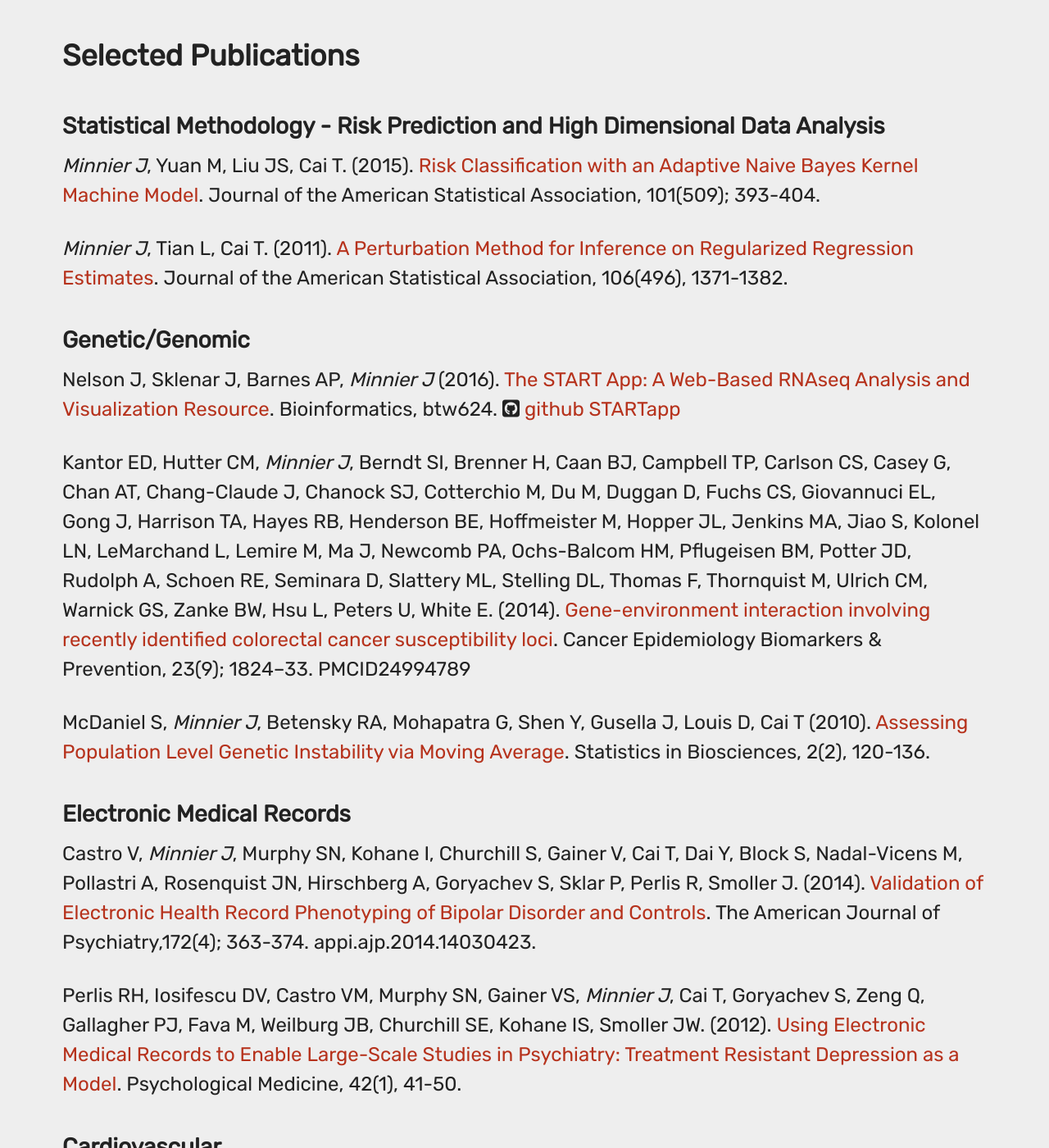
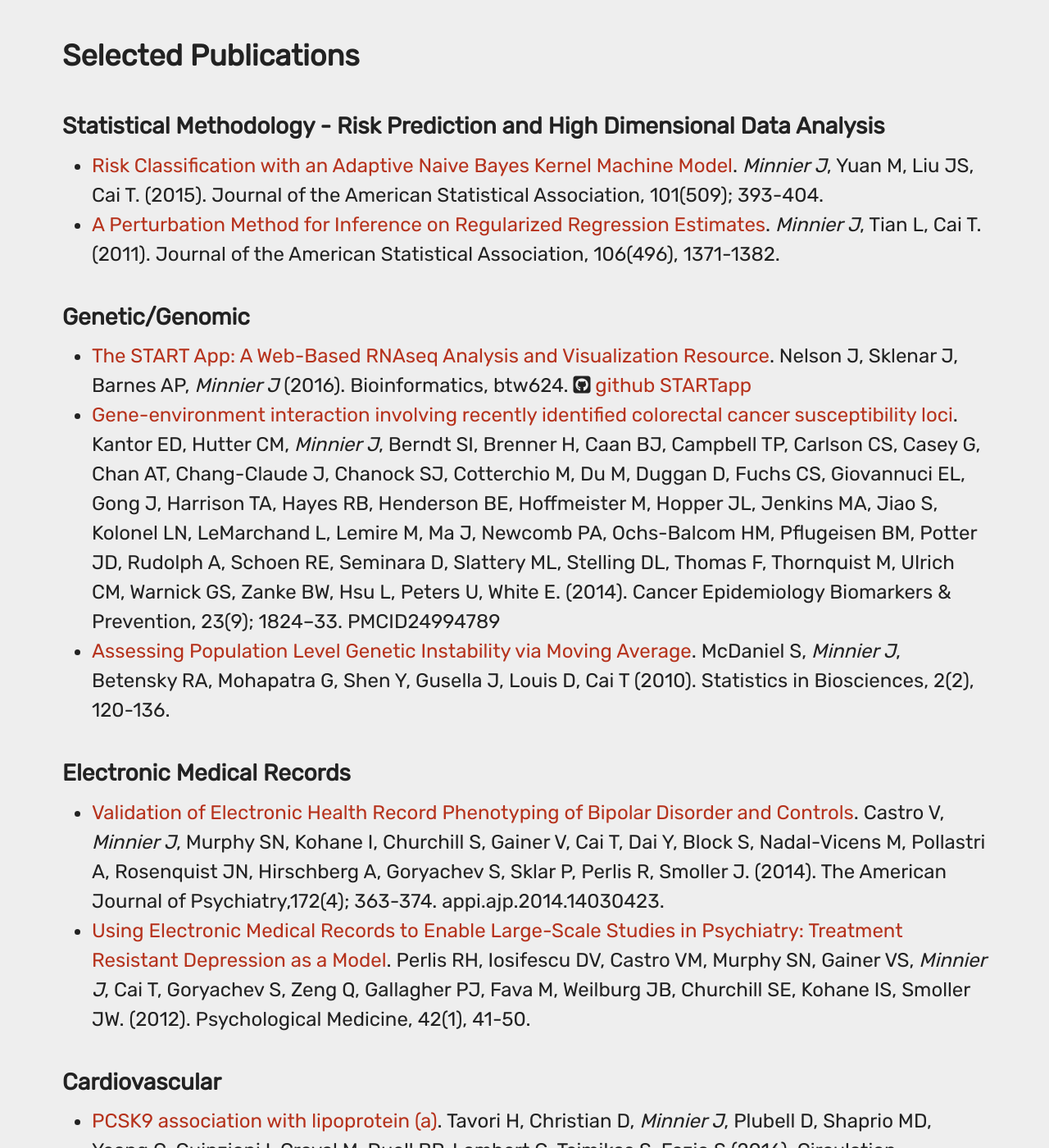
Before and after one commit to jminnier/jminnier.github.io, a Jekyll site: the page built from publications.md, in a window 1280 px wide and 1400 px high, scrolled down 269 px. Shown: the whole window at 82% size. Built offline with Jekyll 4.4.1, drawn with Linux system fonts in a browser that asks for light colours; nearby versions of some CDN libraries; some web fonts are replaced; some of the changed text lies outside the part shown.

Commit message:
add analytics, reformat publications

```diff
--- a/_config.yml
+++ b/_config.yml
@@ -22,6 +22,7 @@
 twitter_username: datapointier
 github_username:  jminnier
 sourcecode: "https://github.com/jminnier/jminnier.github.io"
+analytics.provider: custom
 
 # Build settings
 markdown: kramdown
--- a/_includes/analytics.html
+++ b/_includes/analytics.html
@@ -12,7 +12,7 @@
 {% when "statcounter" %}
   {% include analytics-providers/statcounter %}
 {% when "custom" %}
-  {% include custom/analytics %}
+  {% include analytics-providers/custom %}
 {% endcase %}
 
 {% endif %}
--- a/publications.md
+++ b/publications.md
@@ -12,84 +12,74 @@ for a complete and up to date list.
 
 ## Selected Publications
 
+
 ### Statistical Methodology - Risk Prediction and High Dimensional Data Analysis
 
-*Minnier J*, Yuan M, Liu JS, Cai T. (2015).
-[Risk Classification with an Adaptive Naive Bayes Kernel Machine Model](http://dx.doi.org/10.1080/01621459.2014.908778).
+- [Risk Classification with an Adaptive Naive Bayes Kernel Machine Model](http://dx.doi.org/10.1080/01621459.2014.908778). *Minnier J*, Yuan M, Liu JS, Cai T. (2015).
  Journal of the American Statistical Association, 101(509); 393-404.
-
-*Minnier J*, Tian L, Cai T. (2011). [A Perturbation Method for Inference on Regularized Regression Estimates](http://amstat.tandfonline.com/doi/abs/10.1198/jasa.2011.tm10382).
+- [A Perturbation Method for Inference on Regularized Regression Estimates](http://amstat.tandfonline.com/doi/abs/10.1198/jasa.2011.tm10382). *Minnier J*, Tian L, Cai T. (2011).
 Journal of the American Statistical Association, 106(496), 1371-1382.
 
 ### Genetic/Genomic
 
-Nelson J, Sklenar J, Barnes AP, *Minnier J* (2016).
-[The START App: A Web-Based RNAseq Analysis and Visualization Resource](https://doi.org/10.1093/bioinformatics/btw624).
+
+- [The START App: A Web-Based RNAseq Analysis and Visualization Resource](https://doi.org/10.1093/bioinformatics/btw624). Nelson J, Sklenar J, Barnes AP, *Minnier J* (2016).
 Bioinformatics, btw624. <i class='fa fa-github-square'></i> <a href="https://github.com/jminnier/STARTapp">
 github STARTapp</a>
-
-Kantor ED, Hutter CM, *Minnier J*, Berndt SI, Brenner H, Caan BJ, Campbell TP, Carlson CS, Casey G,
+- [Gene-environment interaction involving recently identified colorectal cancer susceptibility loci](http://cebp.aacrjournals.org/content/23/9/1824). Kantor ED, Hutter CM, *Minnier J*, Berndt SI, Brenner H, Caan BJ, Campbell TP, Carlson CS, Casey G,
  Chan AT, Chang-Claude J, Chanock SJ, Cotterchio M, Du M, Duggan D, Fuchs CS, Giovannuci EL,
  Gong J, Harrison TA, Hayes RB, Henderson BE, Hoffmeister M, Hopper JL, Jenkins MA, Jiao S,
   Kolonel LN, LeMarchand L, Lemire M, Ma J, Newcomb PA, Ochs-Balcom HM, Pflugeisen BM,
   Potter JD, Rudolph A, Schoen RE, Seminara D, Slattery ML, Stelling DL, Thomas F,
   Thornquist M, Ulrich CM, Warnick GS, Zanke BW, Hsu L, Peters U, White E. (2014).
-[Gene-environment interaction involving recently identified colorectal cancer susceptibility loci](http://cebp.aacrjournals.org/content/23/9/1824).
 Cancer Epidemiology Biomarkers & Prevention, 23(9); 1824–33. PMCID24994789
-
+- [Assessing Population Level Genetic Instability via Moving Average](https://link.springer.com/article/10.1007/s12561-010-9028-8).
 McDaniel S, *Minnier J*, Betensky RA, Mohapatra G, Shen Y, Gusella J,
 Louis D, Cai T (2010).
-[Assessing Population Level Genetic Instability via Moving Average](https://link.springer.com/article/10.1007/s12561-010-9028-8).
 Statistics in Biosciences, 2(2), 120-136.
 
 ### Electronic Medical Records
 
+- [Validation of Electronic Health Record Phenotyping of Bipolar Disorder and Controls](http://ajp.psychiatryonline.org/doi/pdf/10.1176/appi.ajp.2014.14030423).
 Castro V, *Minnier J*, Murphy SN, Kohane I, Churchill S, Gainer V, Cai T, Dai Y,
 Block S, Nadal-Vicens M, Pollastri A, Rosenquist JN, Hirschberg A, Goryachev S, Sklar P,
  Perlis R, Smoller J. (2014).
-[Validation of Electronic Health Record Phenotyping of Bipolar Disorder and Controls](http://ajp.psychiatryonline.org/doi/pdf/10.1176/appi.ajp.2014.14030423).
  The American Journal of Psychiatry,172(4); 363-374. appi.ajp.2014.14030423.
-
+- [Using Electronic Medical Records to Enable Large-Scale Studies in Psychiatry: Treatment Resistant Depression as a
+Model](https://doi.org/10.1017/S0033291711000997).
 Perlis RH, Iosifescu DV, Castro VM, Murphy SN, Gainer VS, *Minnier J*, Cai T, Goryachev S,
 Zeng Q, Gallagher PJ, Fava M, Weilburg JB, Churchill SE, Kohane IS, Smoller JW. (2012).
-[Using Electronic Medical Records to Enable Large-Scale Studies in Psychiatry: Treatment Resistant Depression as a
-Model](https://doi.org/10.1017/S0033291711000997).
- Psychological Medicine, 42(1), 41-50.
+Psychological Medicine, 42(1), 41-50.
 
 ### Cardiovascular
 
+- [PCSK9 association with lipoprotein (a)](http://dx.doi.org/10.1161/CIRCRESAHA.116.308811).
 Tavori H, Christian D, *Minnier J*, Plubell D, Shaprio MD, Yeang C, Guinzioni I,
 Croyal M, Duell BP, Lambert G, Tsimikas S, Fazio S (2016).
-[PCSK9 association with lipoprotein (a)](http://dx.doi.org/10.1161/CIRCRESAHA.116.308811).
 Circulation Research, 119:29-35.
-
+- [Elevated pulmonary capillary wedge pressure is associated with increased risk of ventricular arrhythmias
+in patients with left ventricular assist devices](http://dx.doi.org/10.1016/j.cardfail.2016.06.048).
 (Abstract) Bensch J, *Minnier J*, Mai T, Davis J, Mudd JO, Gelow JM, Henrikson C, Chien CV (2016).
-[Elevated pulmonary capillary wedge pressure is associated with increased risk of ventricular arrhythmias
-in patients with left ventricular assist devices](http://dx.doi.org/10.1016/j.cardfail.2016.06.048).
 Journal of Cardiac Failure, Volume 22, Issue 8, S13-S14
-
+- [Septal Myectomy Improves Symptoms More Than Alcohol Septal Ablation in Patients With
+Hypertrophic Obstructive Cardiomyopathy](http://www.sciencedirect.com/science/article/pii/S0735109716315248).
 (Abstract) Bensch J, Huebner M, *Minnier J*, Slater M, Cigarroa J, Heitner S (2016).
-[Septal Myectomy Improves Symptoms More Than Alcohol Septal Ablation in Patients With
-Hypertrophic Obstructive Cardiomyopathy](http://www.sciencedirect.com/science/article/pii/S0735109716315248).
 Journal of the American College of Cardiology, Volume 67, Issue 13, Supplement, 1523.
-
+- [Efficacy of Clinical Notifications to Health Care Providers in Management of Heart Failure Patients](http://circ.ahajournals.org/content/132/Suppl_3/A18944.short).
 (Abstract) Akhavein R, Sklenar J, *Minnier J*, Heitner S (2015).
-[Efficacy of Clinical Notifications to Health Care Providers in Management of Heart Failure Patients](http://circ.ahajournals.org/content/132/Suppl_3/A18944.short).
 Circulation. 2015;132:A18944.
-
+- [Global Longitudinal Strain and Segmental Strain Pattern as a Predictor of Outcome
+in Patients Undergoing Autologous Stem Cell Transplantation for Multiple Myeloma](https://scholar.google.com/citations?view_op=view_citation&hl=en&user=ZAw3q_MAAAAJ&citation_for_view=ZAw3q_MAAAAJ:sSrBHYA8nusC).
 (Abstract) Dawson K, *Minnier J*, Scott E, Heitner S (2015).
-[Global Longitudinal Strain and Segmental Strain Pattern as a Predictor of Outcome
-in Patients Undergoing Autologous Stem Cell Transplantation for Multiple Myeloma](https://scholar.google.com/citations?view_op=view_citation&hl=en&user=ZAw3q_MAAAAJ&citation_for_view=ZAw3q_MAAAAJ:sSrBHYA8nusC).
 Cardiology (Vol. 131, pp. 50-50)
 
 ### Open Science and Reproducibility
 
+- [Reproducible and reusable research: Are journal data sharing policies meeting the mark?](https://peerj.com/preprints/2588/)
 (Preprint) Vasilevsky NA, *Minnier J*, Haendel MA, Champieux R.
-[Reproducible and reusable research: Are journal data sharing policies meeting the mark?](https://peerj.com/preprints/2588/)
 
 ## Ph.D. Dissertation
 
-*Minnier J* (2012).
-[Inference and Prediction for High Dimensional Data via Penalized
-Regression and Kernel Machine Methods](http://nrs.harvard.edu/urn-3:HUL.InstRepos:9367010),
+- [Inference and Prediction for High Dimensional Data via Penalized
+Regression and Kernel Machine Methods](http://nrs.harvard.edu/urn-3:HUL.InstRepos:9367010). *Minnier J* (2012).
 Ph.D. Dissertation, Harvard University.
```
Also changed, not shown: _includes/analytics-providers/custom (added, +32 -0 lines).
